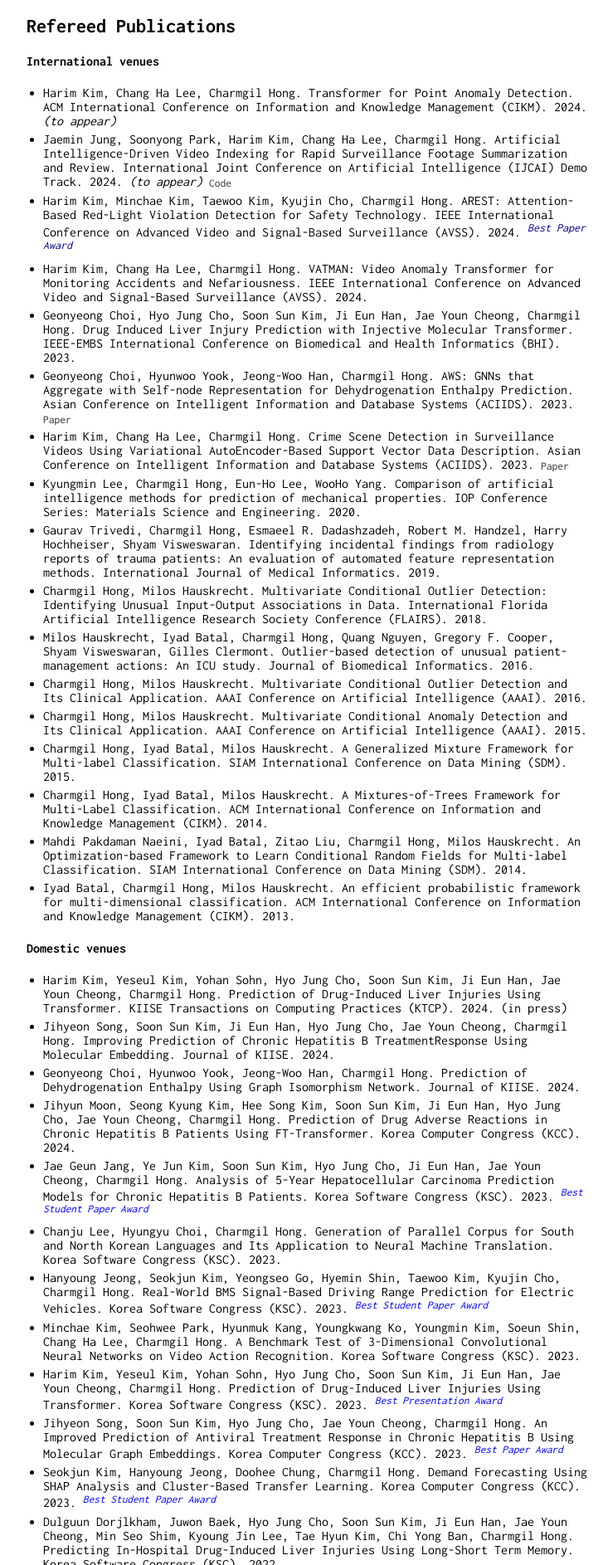
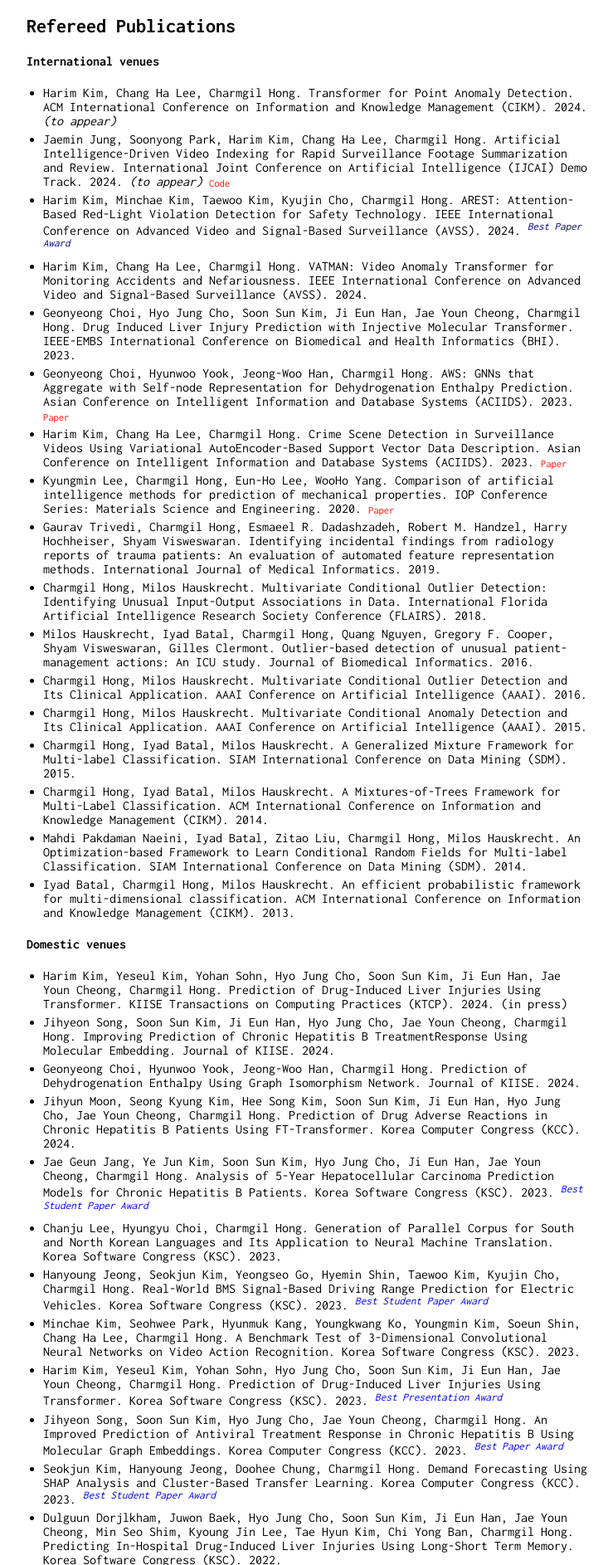
Before and after one commit to charmgil/charmgil.github.io, a Jekyll site: the page built from index.md, in a window 1280 px wide. Shown: the part 413-2299 px from the top of the page at 83% size, without its empty margins (258-997 px from the left). Built offline with Jekyll 4.4.1, drawn with Linux system fonts in a browser that asks for light colours; our own code applies the rules of GitHub Pages for plain Markdown files.

Commit message:
modified:   _sass/_style.scss 	modified:   index.md

```diff
--- a/_sass/_style.scss
+++ b/_sass/_style.scss
@@ -33,19 +33,19 @@ hr {
     vertical-align: super;
     color: darkblue;
     font-style: italic;
-    font-size:0.875em;
+    font-size:0.815em;
 }
 .res {
-    font-size:0.845em;
+    font-size:0.785em;
     vertical-align: middle;
 }
-.res a {
-    color: #333333; /* Link color will inherit the color from its parent */
-    text-decoration: none; /* Remove underline from links */
-}
-.res a:hover {
-    text-decoration: underline; /* Underline links on hover */
-}
+// .res a {
+//     color: $accent;
+//     text-decoration: none;
+// }
+// .res a:hover {
+//     text-decoration: underline;
+// }
 
 
 /*
--- a/index.md
+++ b/index.md
@@ -28,7 +28,7 @@ I am interested in developing and applying machine learning/data mining techniqu
 * Geonyeong Choi, Hyo Jung Cho, Soon Sun Kim, Ji Eun Han, Jae Youn Cheong, Charmgil Hong. Drug Induced Liver Injury Prediction with Injective Molecular Transformer. IEEE-EMBS International Conference on Biomedical and Health Informatics (BHI). 2023.
 * Geonyeong Choi, Hyunwoo Yook, Jeong-Woo Han, Charmgil Hong. AWS: GNNs that Aggregate with Self-node Representation for Dehydrogenation Enthalpy Prediction. Asian Conference on Intelligent Information and Database Systems (ACIIDS). 2023. <span class="res">[Paper](https://link.springer.com/chapter/10.1007/978-3-031-42430-4_14){:target="_blank"}</span>
 * Harim Kim, Chang Ha Lee, Charmgil Hong. Crime Scene Detection in Surveillance Videos Using Variational AutoEncoder-Based Support Vector Data Description. Asian Conference on Intelligent Information and Database Systems (ACIIDS). 2023. <span class="res">[Paper](https://link.springer.com/chapter/10.1007/978-3-031-42430-4_37){:target="_blank"}</span>
-* Kyungmin Lee, Charmgil Hong, Eun-Ho Lee, WooHo Yang. Comparison of artificial intelligence methods for prediction of mechanical properties. IOP Conference Series: Materials Science and Engineering. 2020.
+* Kyungmin Lee, Charmgil Hong, Eun-Ho Lee, WooHo Yang. Comparison of artificial intelligence methods for prediction of mechanical properties. IOP Conference Series: Materials Science and Engineering. 2020. <span class="res">[Paper](https://iopscience.iop.org/article/10.1088/1757-899X/967/1/012031){:target="_blank"}</span>
 * Gaurav Trivedi, Charmgil Hong, Esmaeel R. Dadashzadeh, Robert M. Handzel, Harry Hochheiser, Shyam Visweswaran. Identifying incidental findings from radiology reports of trauma patients: An evaluation of automated feature representation methods. International Journal of Medical Informatics. 2019.
 * Charmgil Hong, Milos Hauskrecht. Multivariate Conditional Outlier Detection: Identifying Unusual Input-Output Associations in Data. International Florida Artificial Intelligence Research Society Conference (FLAIRS). 2018.
 * Milos Hauskrecht, Iyad Batal, Charmgil Hong, Quang Nguyen, Gregory F. Cooper, Shyam Visweswaran, Gilles Clermont. Outlier-based detection of unusual patient-management actions: An ICU study. Journal of Biomedical Informatics. 2016.
```
